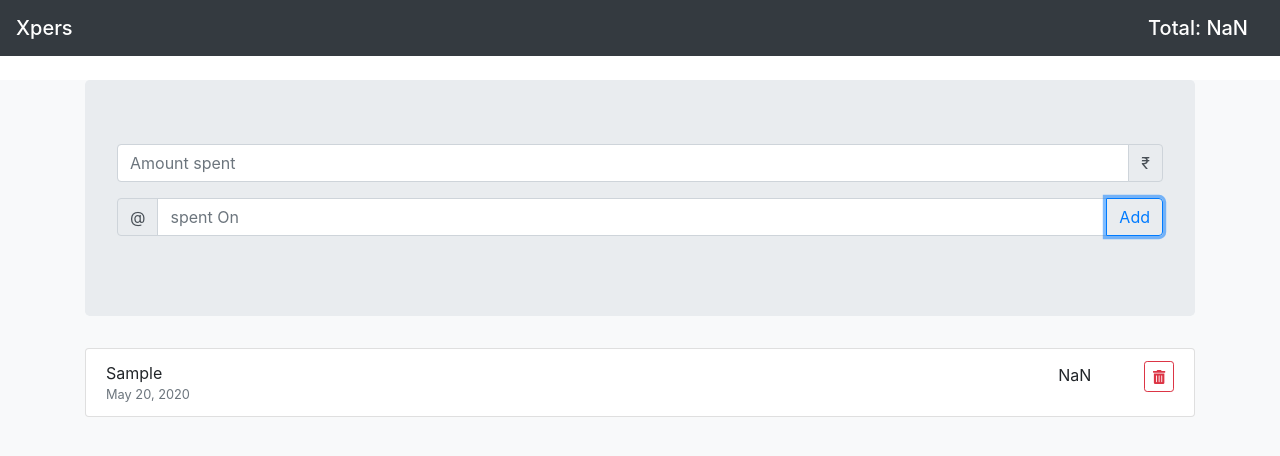
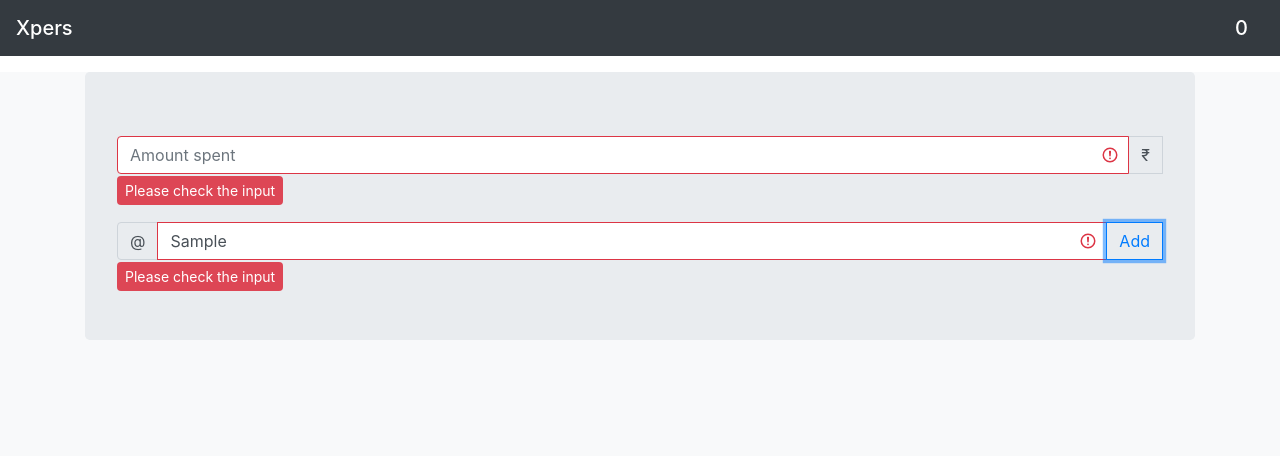
Before and after one commit to rks507469/expense-app-vanillaJS, a plain HTML site: page index.html in a window 1280 px wide. Both pictures are taken after typing "Sample" into the empty fields and a click on the button "Add". Drawn offline with nearby package versions, Linux system fonts and the light colour scheme.

Commit message:
fixed some bugs

```diff
--- a/index.html
+++ b/index.html
@@ -20,8 +20,8 @@
     </nav>
     <div class="container-fluid bg-light" style="min-height: 100vh">
         <div class="container">
-            <div class="jumbotron mt-4">
-                <div class="input-group mb-3">
+            <div class="jumbotron mt-3">
+                <div class="input-group mb-5">
                     <input
                         type="text"
                         class="form-control"
@@ -29,9 +29,13 @@
                         placeholder="Amount spent"
                         aria-label="Amount spent"
                         aria-describedby="spent in rupee"
+                        required="required"
                     />
                     <div class="input-group-append">
                         <span class="input-group-text" id="spent in rupee">₹</span>
+                    </div>
+                    <div class="invalid-tooltip">
+                        Please check the input
                     </div>
                 </div>
                 <div class="input-group mb-3">
@@ -45,9 +49,13 @@
                         placeholder="spent On"
                         aria-label="spent On"
                         aria-describedby="spent at"
+                        required="required"
                     />
                     <div class="input-group-append">
                         <button class="btn btn-outline-primary" type="button" id="btnAddExpense">Add</button>
+                    </div>
+                    <div class="invalid-tooltip">
+                        Please check the input
                     </div>
                 </div>
             </div>
@@ -84,15 +92,19 @@
             //read the description from elem
             const textDesc = inputDescElement.value;
 
-            //console.log({textAmount, textDesc});
+            //if textamount and the discription is not empty
+            if(textAmount != "" && textDesc != "") {
+                //removing the labels if present
+                inputElement.classList.remove('is-invalid');
+                inputDescElement.classList.remove('is-invalid');
 
                 //convert it to number
                 let amount = parseFloat(textAmount);
 
+                //checking if the amount is in number
+                if(!isNaN(amount)) {
                  //add that value to totalExpense
                 totalExpense = totalExpense + amount;
-
-
 
                 //put it into object
                 expenseItem.desc = textDesc;
@@ -101,8 +113,6 @@
 
                 //put in the array
                 allExpenses.push(expenseItem);
-            // console.clear();
-            // console.table(allExpenses);
 
                 //set the heading element
                 updateTotal();
@@ -110,7 +120,17 @@
                 renderListView(allExpenses);
                 inputElement.value = "";
                 inputDescElement.value = "";
+
+                } else {
+                    inputElement.classList.add('is-invalid');
                 }
+
+            } else {
+                inputElement.classList.add('is-invalid');
+                inputDescElement.classList.add('is-invalid');
+            }
+        }
+
         //get the button element
         const element = document.querySelector("#btnAddExpense");
 
```
Also changed, not shown: 1 other file. Lines whose indentation alone changed are shown as unchanged.
